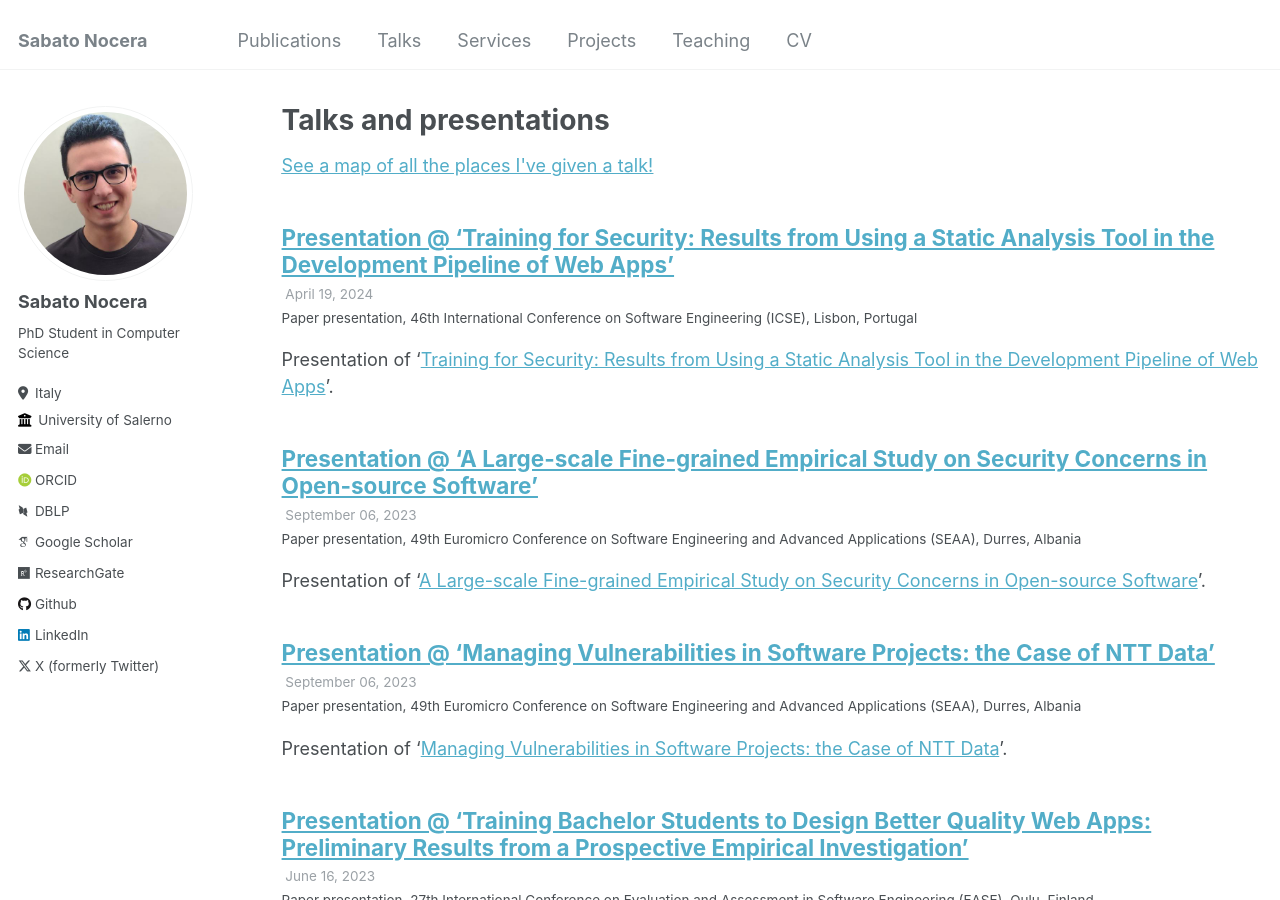
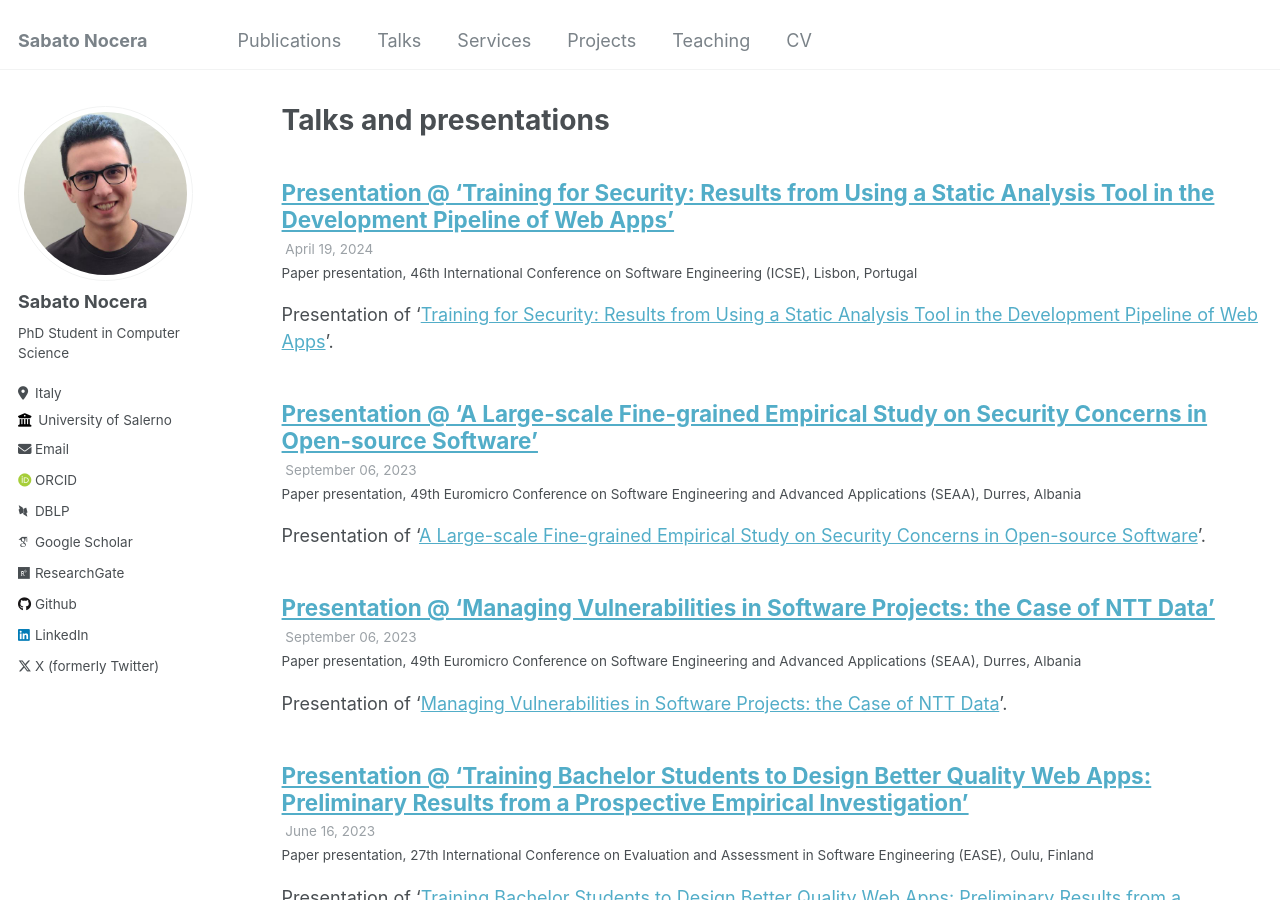
Before and after one commit to sabato-nocera/sabato-nocera.github.io, a Jekyll site: the page built from _pages/talks.html, in a window 1280 px wide and 900 px high. Built offline with Jekyll 4.4.1, drawn with Linux system fonts in a browser that asks for light colours; some web fonts are replaced; part of the change alters nothing that is shown.

```diff
--- a/_config.yml
+++ b/_config.yml
@@ -81,7 +81,7 @@ breadcrumbs              : false # true, false (default)
 words_per_minute         : 160
 future                   : true
 read_more                : "disabled" # if enabled, adds "Read more" links to excerpts
-talkmap_link             : true
+talkmap_link             : false
 comments:
   provider               : # false (default), "disqus", "discourse", "facebook", "google-plus", "staticman", "custom"
   disqus:
```
